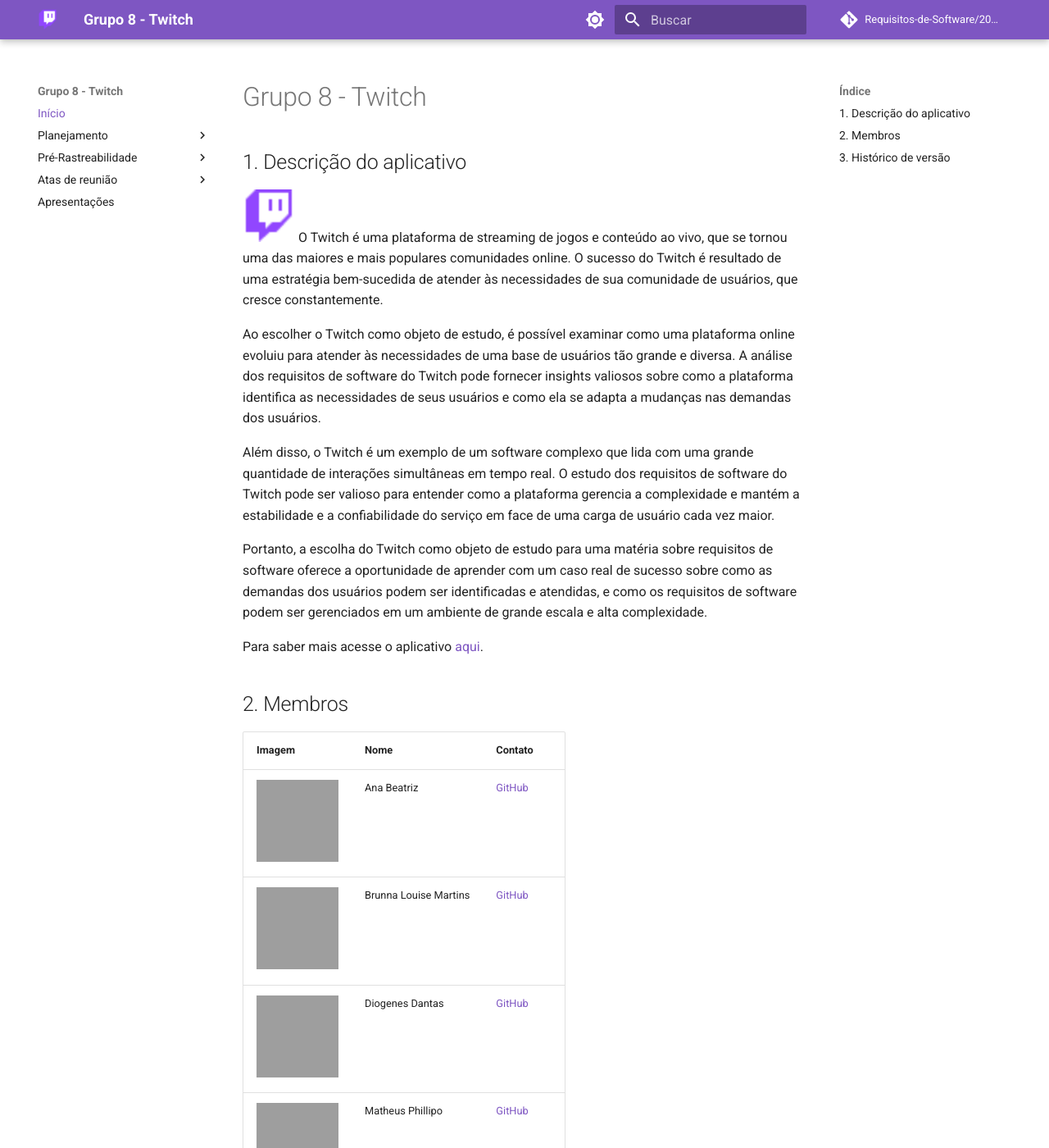
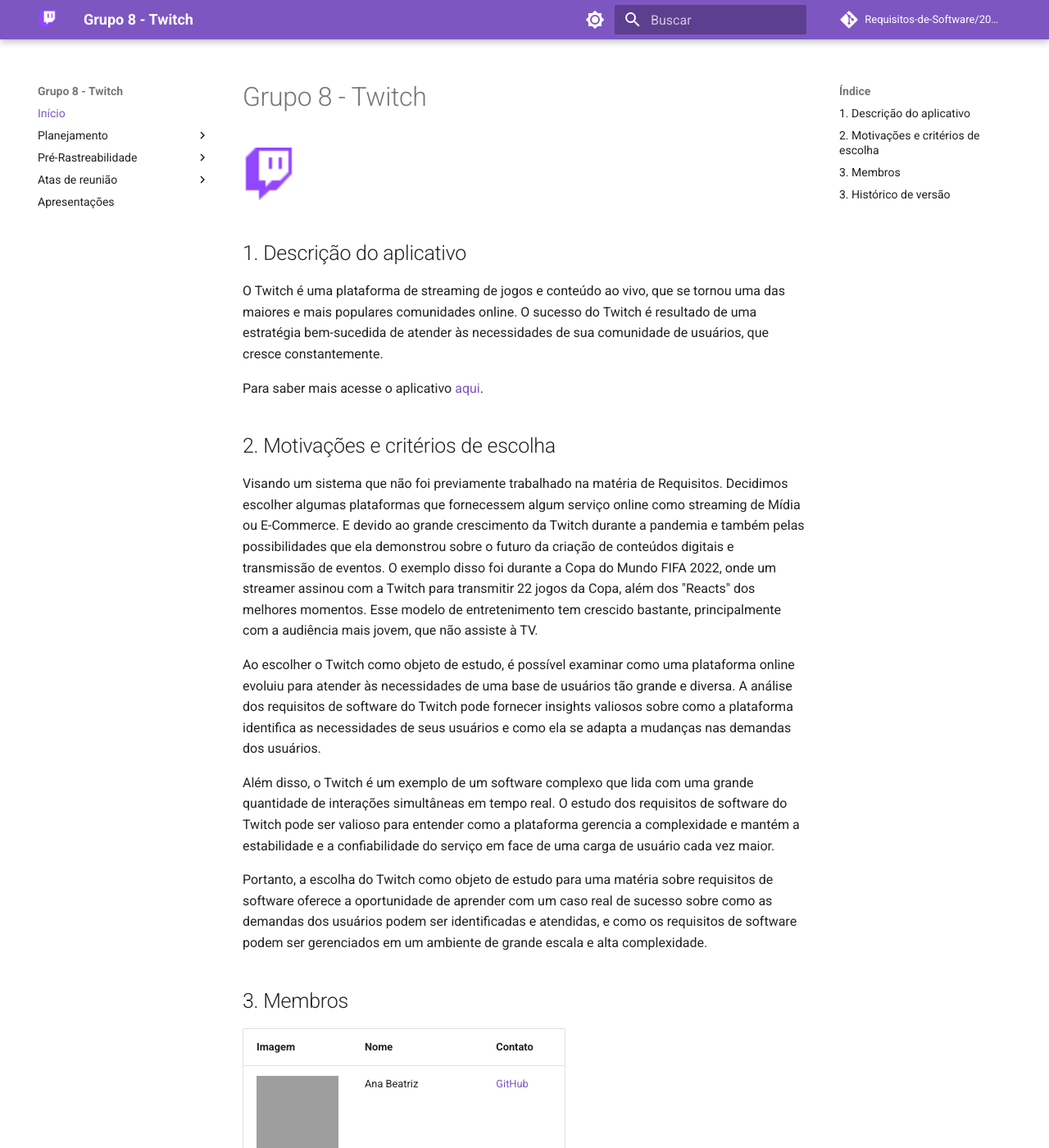
Before and after one commit to Requisitos-de-Software/2023.1-Twitch, an MkDocs documentation site: the page built from docs/index.md, in a window 1280 px wide and 1400 px high, cut to the strip 0-1400 px from the top of the window. Shown: the whole strip at 82% size. Built offline with MkDocs 1.6.1 and Material for MkDocs 9.7.7, drawn with Linux system fonts in a browser that asks for light colours; comment, search, counter and statistics services are not loaded; some of the changed text lies outside the part shown; grey boxes are pictures that could not be loaded.

Commit message:
doc: Critérios de escolha e Motivações do app

```diff
--- a/docs/index.md
+++ b/docs/index.md
@@ -1,9 +1,14 @@
 # Grupo 8 - Twitch
 
+<img src="./planejamento/imagens/twitch_icon.png" alt="Twitch Icon" width="64" height="64"/>
 
 ## 1. Descrição do aplicativo
-<img src="./planejamento/imagens/twitch_icon.png" alt="Twitch Icon" width="64" height="64"/>
 O Twitch é uma plataforma de streaming de jogos e conteúdo ao vivo, que se tornou uma das maiores e mais populares comunidades online. O sucesso do Twitch é resultado de uma estratégia bem-sucedida de atender às necessidades de sua comunidade de usuários, que cresce constantemente.
+
+Para saber mais acesse o aplicativo [aqui](https://www.twitch.tv).
+
+## 2. Motivações e critérios de escolha
+Visando um sistema que não foi previamente trabalhado na matéria de Requisitos. Decidimos escolher algumas plataformas que fornecessem algum serviço online como streaming de Mídia ou E-Commerce. E devido ao grande crescimento da Twitch durante a pandemia e também pelas possibilidades que ela demonstrou sobre o futuro da criação de conteúdos digitais e transmissão de eventos. O exemplo disso foi durante a Copa do Mundo FIFA 2022, onde um streamer assinou com a Twitch para transmitir 22 jogos da Copa, além dos "Reacts" dos melhores momentos. Esse modelo de entretenimento tem crescido bastante, principalmente com a audiência mais jovem, que não assiste à TV.
 
 Ao escolher o Twitch como objeto de estudo, é possível examinar como uma plataforma online evoluiu para atender às necessidades de uma base de usuários tão grande e diversa. A análise dos requisitos de software do Twitch pode fornecer insights valiosos sobre como a plataforma identifica as necessidades de seus usuários e como ela se adapta a mudanças nas demandas dos usuários.
 
@@ -11,9 +16,7 @@
 
 Portanto, a escolha do Twitch como objeto de estudo para uma matéria sobre requisitos de software oferece a oportunidade de aprender com um caso real de sucesso sobre como as demandas dos usuários podem ser identificadas e atendidas, e como os requisitos de software podem ser gerenciados em um ambiente de grande escala e alta complexidade.
 
-Para saber mais acesse o aplicativo [aqui](https://www.twitch.tv).
-
-## 2. Membros
+## 3. Membros
 
 | Imagem | Nome | Contato |
 | --- | --- | --- |
@@ -29,3 +32,4 @@
 |    Data    | Versão | Descrição                                                                      | Autor(es)  | Revisor  |
 | :--------: | :----: | :----------------------------------------------------------------------------: | :--------: | :------: |
 | 14.04.2023 | 1.0    | Criação do documento, adição de descrição e membros do grupo |   Matheus   |    -     |
+| 23.04.2023 | 1.1    | Critérios de escolha do app |   Matheus   |    -     |
```
